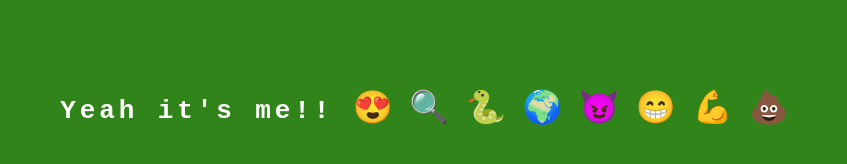
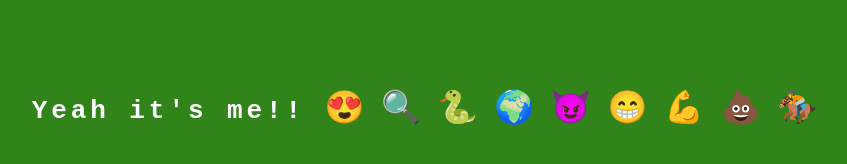
Before and after one commit to vluciano8/main, a plain HTML site: page index.html in a window 1280 px wide. Shown: the whole page, without its empty margins (212-1059 px from the left). Drawn offline with Linux system fonts and the light colour scheme.

Commit message:
Update index.html

```diff
--- a/index.html
+++ b/index.html
@@ -58,7 +58,7 @@ body {
 
 
 <div class="typewriter">
-<h1>Yeah it's me!! <span id="emojify">&#x1f60d; &#x1f50d; &#x1f40d; &#x1f30d; &#128520; &#128513; &#128170; &#128169; </span></h1>
+<h1>Yeah it's me!! <span id="emojify">&#x1f60d; &#x1f50d; &#x1f40d; &#x1f30d; &#128520; &#128513; &#128170; &#128169; 🏇</span></h1>
 
 </div>
 </body>
```
